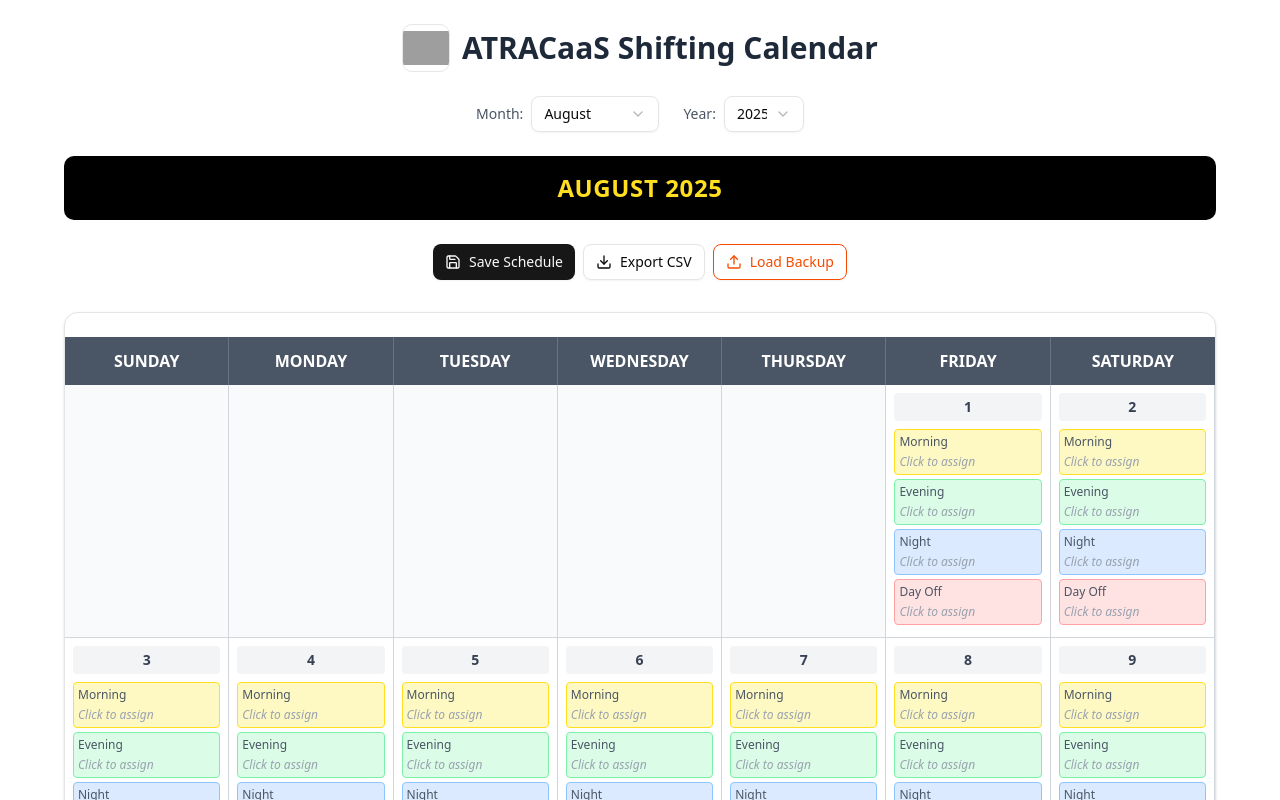
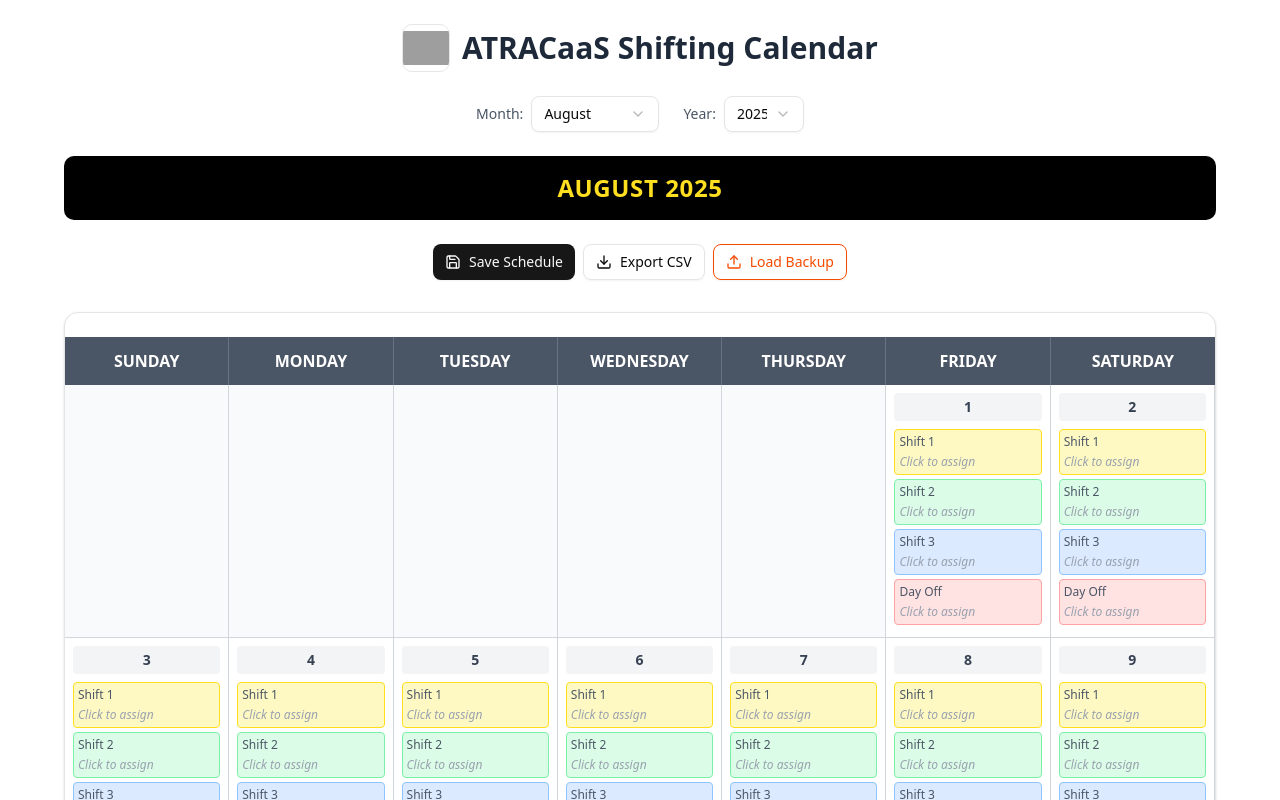
Before and after one commit to liyuma0605/atrascheduler, a Next.js app: page / in a window 1280 px wide. Shown: the top 800 px of the page. Built offline with nearby package versions, Linux system fonts and the light colour scheme; grey boxes are pictures that could not be loaded.

Commit message:
page.jsx

```diff
--- a/src/app/page.jsx
+++ b/src/app/page.jsx
@@ -681,11 +681,11 @@ export default function ScheduleEditor() {
       >
         <div className="text-xs font-medium text-gray-600 mb-1">
           {timeSlot === "8:00 AM - 4:00 PM"
-            ? "Morning"
+            ? "Shift 1"
             : timeSlot === "4:00 PM - 12:00 AM"
-              ? "Evening"
+              ? "Shift 2"
               : timeSlot === "12:00 AM - 8:00 AM"
-                ? "Night"
+                ? "Shift 3"
                 : "Day Off"}
         </div>
         <div className="text-xs space-y-1">
```
